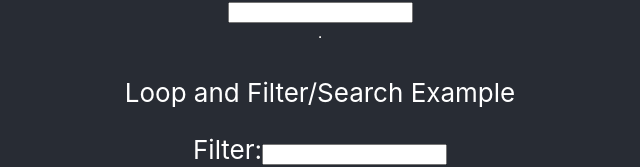
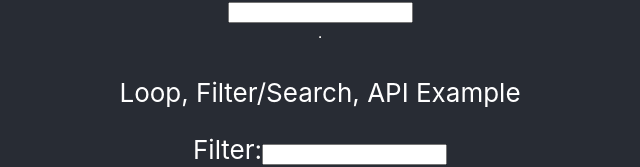
Before and after one commit to josephdubon/react-for-everyone, a React (Create React App) app: page / in a window 1280 px wide. Shown: the part 703-870 px from the top of the page, without its empty margins (320-960 px from the left). Built offline with nearby package versions, Linux system fonts and the light colour scheme; no server answers.

Commit message:
updated example title to include API

```diff
--- a/src/App.js
+++ b/src/App.js
@@ -25,7 +25,7 @@ function App() {
             <Input/>
             <hr/>
 
-            <p>Loop and Filter/Search Example</p>
+            <p>Loop, Filter/Search, API Example</p>
             <MoviesList/>
             <hr/>
 
```
